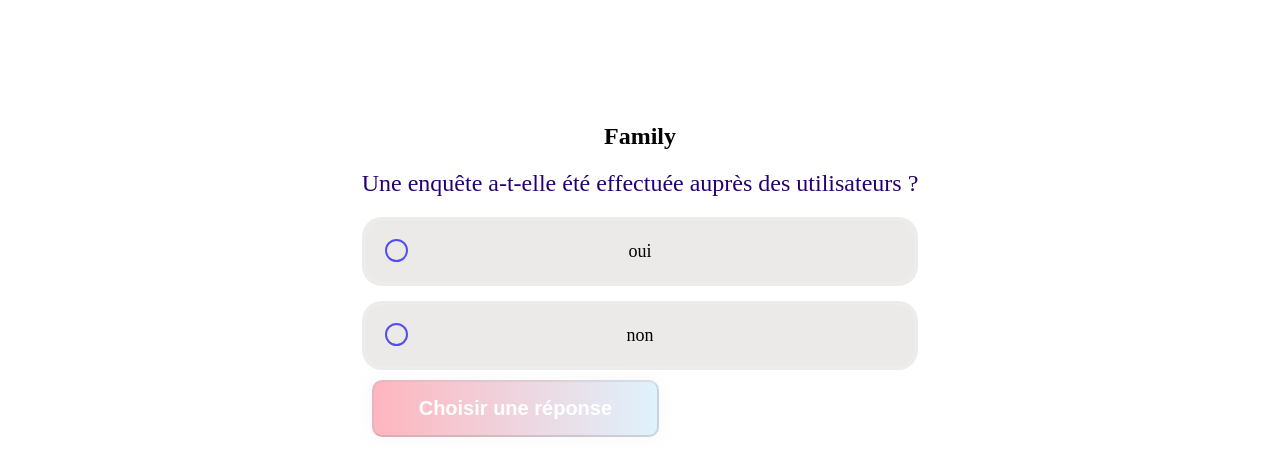
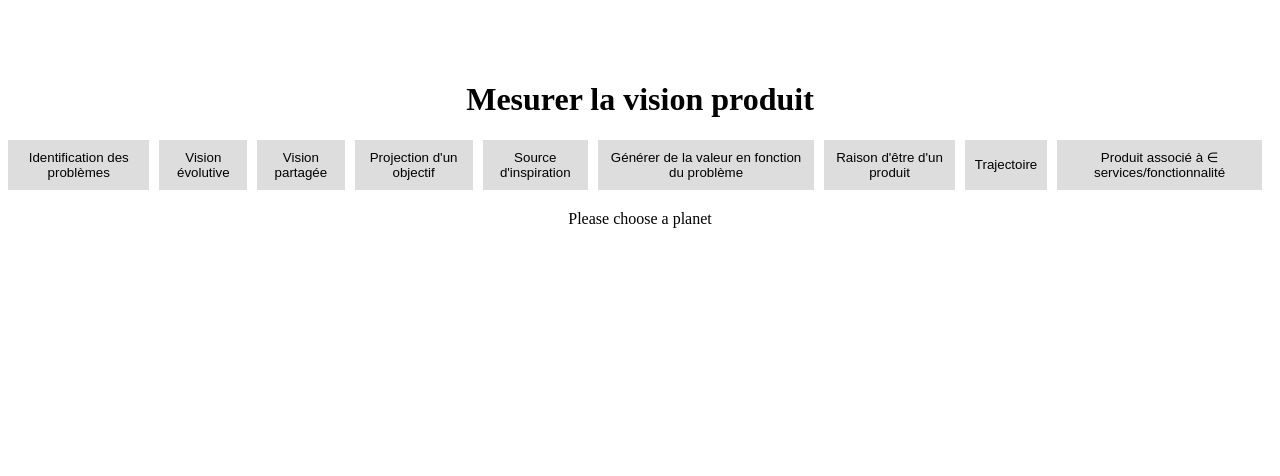
Before and after one commit to TacticalNuclearRaccoon/webapp, a Vue app: page / in a window 1280 px wide. Both pictures are taken after a click on the button "Essayez maintenant". Shown: the top 476 px of the page. Built offline with nearby package versions, Linux system fonts and the light colour scheme; data requests are answered from the project's data file.

Commit message:
questions grouped into families, tabs per family

```diff
--- a/src/components/SurveyView.vue
+++ b/src/components/SurveyView.vue
@@ -1,19 +1,36 @@
+
 <template>
   <div class="survey-container">
-        <h1>{{ diagTitle }}</h1>
+    <h1>{{ ediag }}</h1>
     <section v-if="loading">
       <p>Loading...</p>
     </section>
     <section v-if="!diagCompleted && !loading">
-        <h2>Family</h2>
-      <div class="main-text">
+      <div class="tabs" v-if="planets.length">
+        <button
+          v-for="(planet, index) in planets"
+          :key="index"
+          :class="{'active-tab': currentPlanetName === planet}"
+          @click="selectPlanet(planet)">
+          {{ planet }}
+        </button>
+      </div>
+      <div v-if="stateZero">
+        <p>Please choose a planet</p>
+      </div>
+      <div v-else>
+        <h2>{{ currentPlanetName }}</h2>
+        <div class="main-text" v-if="getCurrentQuestion">
           <span>{{ getCurrentQuestion.question }}</span>
         </div>
+        <div v-if="getCurrentQuestion">
           <div class="radio-item" v-for="(option, index) in getCurrentQuestion.options" :key="index">
             <input type="radio" :id="'radio' + index" :name="getCurrentQuestion.index" :value="index" v-model="getCurrentQuestion.selected" @change="setAnswer" />
             <label :for="'radio' + index">{{ option }}</label>
           </div>
+        </div>
         <button class="btn-grad" @click="nextQuestion" :disabled="isButtonDisabled()">{{ getButtonText() }}</button>
+      </div>
     </section>
     <section v-else-if="diagCompleted">
       <h2>e-Diagnostic terminé</h2>
@@ -23,26 +40,31 @@
 </template>
 
 <script setup>
-  import {ref, computed, onMounted, watch} from 'vue';
+import { ref, computed, onMounted, watch } from 'vue';
 import { store } from '@/store';
 import { useRoute } from 'vue-router';
 import axios from 'axios';
 
-  const diagName = computed(() => store.diagName)
-  const route = useRoute()
-  const diagTitle = ref(route.params.diagTitle || '')
-  const questions = ref([])
-  const diagCompleted = ref(false)
-  const currentQuestion = ref(0)
-  const loading = ref(true)
+const diagName = computed(() => store.diagName);
+const route = useRoute();
+const questions = ref({});
+const diagCompleted = ref(false);
+const currentQuestion = ref(0);
+const loading = ref(true);
 
-  const ediag = diagName.value
+const ediag = diagName.value;
 
 const fetchQuestions = async () => {
   try {
-        const response = await axios.get(`http://localhost:3000/${ediag}`); // Adjust the URL according Yoann's API
-        questions.value = response.data.map((q) => ({ ...q, selected: null }));
-        const groupedQuestions =
+    const response = await axios.get(`http://localhost:3000/${ediag}`);
+    const groupedQuestions = response.data.reduce((acc, question) => {
+      if (!acc[question.planet]) {
+        acc[question.planet] = [];
+      }
+      acc[question.planet].push({ ...question, selected: null });
+      return acc;
+    }, {});
+    questions.value = groupedQuestions;
     loading.value = false;
   } catch (error) {
     console.log("Error fetching questions:", error);
@@ -54,83 +76,71 @@
   fetchQuestions(newVal);
 });
 
-/*
-const fetchQuestions = async () => {
+const saveAnswers = async () => {
   try {
-    const response = await fetch('http://localhost:3000/questions');
-    const data = await response.json();
-
-    // Group questions by "planet"
-    const groupedQuestions = data.reduce((acc, question) => {
-      if (!acc[question.planet]) {
-        acc[question.planet] = [];
-      }
-      acc[question.planet].push(question);
-      return acc;
-    }, {});
-
-    questions.value = groupedQuestions;
-    currentPlanet.value = Object.keys(groupedQuestions)[0];
-    initProgressBar();
+    const UserAnswers = Object.values(questions.value).flat().map((q) => ({ question: q.question, answer: q.selected }));
+    await axios.post('http://localhost:3000/answers', UserAnswers);
+    console.log('Answers saved successfully');
   } catch (error) {
-    console.error('Error fetching questions:', error);
+    console.log("Error saving answers:", error);
   }
 };
-*/
 
+onMounted(() => {
+  fetchQuestions(route.params.diagName);
+});
 
-  const saveAnswers = async() =>{
-    try{
-        const UserAnswers = questions.value.map((q) =>({question: q.question, answer:q.selected}))
-        await axios.post('http://localhost:3000/answers', UserAnswers) // this POST will change according to Yoann's API
-        console.log('Answers saved sucessfully')
-    } catch (error){
-        console.log("Error saving answers:", error)
+watch(route, (newRoute) => {
+  fetchQuestions(newRoute.params.diagName);
+});
+
+const planets = computed(() => Object.keys(questions.value));
+
+const currentPlanet = ref(planets.value[0]);
+
+const currentPlanetName = computed(() => currentPlanet.value);
+
+const currentPlanetQuestions = computed(() => {
+  return questions.value[currentPlanet.value] || [];
+});
+
+const getCurrentQuestion = computed(() => {
+  if (!currentPlanetQuestions.value || currentPlanetQuestions.value.length === 0) return null;
+  const question = currentPlanetQuestions.value[currentQuestion.value];
+  question.index = currentQuestion.value;
+  return question;
+});
+
+const stateZero = computed(() => {
+  return !getCurrentQuestion.value;
+});
+
+const setAnswer = (evt) => {
+  questions.value[currentPlanet.value][currentQuestion.value].selected = evt.target.value;
+};
+
+const selectPlanet = (planet) => {
+  currentPlanet.value = planet;
+  currentQuestion.value = 0;
+};
+
+const nextQuestion = () => {
+  if (currentQuestion.value < currentPlanetQuestions.value.length - 1) {
+    currentQuestion.value++;
+  } else {
+    const currentIndex = planets.value.indexOf(currentPlanet.value);
+    if (currentIndex < planets.value.length - 1) {
+      currentPlanet.value = planets.value[currentIndex + 1];
+      currentQuestion.value = 0;
+    } else {
+      diagCompleted.value = true;
+      saveAnswers();
     }
   }
-
-  onMounted(()=>{
-    fetchQuestions(route.params.diagName)
-  })
-
-  watch(route, (newRoute) =>{
-    diagTitle.value = newRoute.params.diagTitle
-    fetchQuestions(newRoute.params.diagName)
-  })
-
-  const score = computed(()=>{
-    let value = Objectquestions.value.forEach((q)=>{
-        if(q.selected == q.answer){
-            value++
-        }
-    })
-    return value
-  })
-
-  const getCurrentQuestion = computed(()=>{
-    if(questions.value.length === 0) return null
-    const question = questions.value[currentQuestion.value]
-    question.index = currentQuestion.value
-    return question
-  })
-
-
-  const setAnswer = (evt) =>{
-    questions.value[currentQuestion.value].selected = evt.target.value
-    evt.target.value = null
-  }
-
-  const nextQuestion = () =>{
-    if(currentQuestion.value < questions.value.length -1 ) {
-        currentQuestion.value ++
-    } else {
-        diagCompleted.value = true
-        saveAnswers()
-    }
-  }
+};
 
 const getButtonText = () => {
-  if (getCurrentQuestion.value.index === questions.value.length - 1) {
+  if (!getCurrentQuestion.value || getCurrentQuestion.value.index === currentPlanetQuestions.value.length - 1) {
     return 'Terminer';
   }
   if (getCurrentQuestion.value.selected === null) {
@@ -139,8 +149,9 @@ const fetchQuestions = async () => {
   return 'Question suivante';
 };
 
-  const isButtonDisabled = () => !getCurrentQuestion.value.selected
-
+const isButtonDisabled = () => {
+  return !getCurrentQuestion.value || getCurrentQuestion.value.selected === null;
+};
 </script>
 
   <style scoped>
@@ -258,4 +269,27 @@ const fetchQuestions = async () => {
   transform: scale(1);
 }
 
+/*Styles for planet tabs*/
+  .tabs {
+    display: flex;
+    margin-bottom: 20px;
+  }
+
+  .tabs button {
+    margin-right: 10px;
+    padding: 10px;
+    border: none;
+    background: #ddd;
+    cursor: pointer;
+  }
+
+  .tabs button.active-tab {
+    background: #333;
+    color: white;
+  }
+
+  .survey-container .btn-grad {
+    margin-top: 20px;
+  }
+
   </style>
```
Lines whose indentation alone changed are shown as unchanged.
